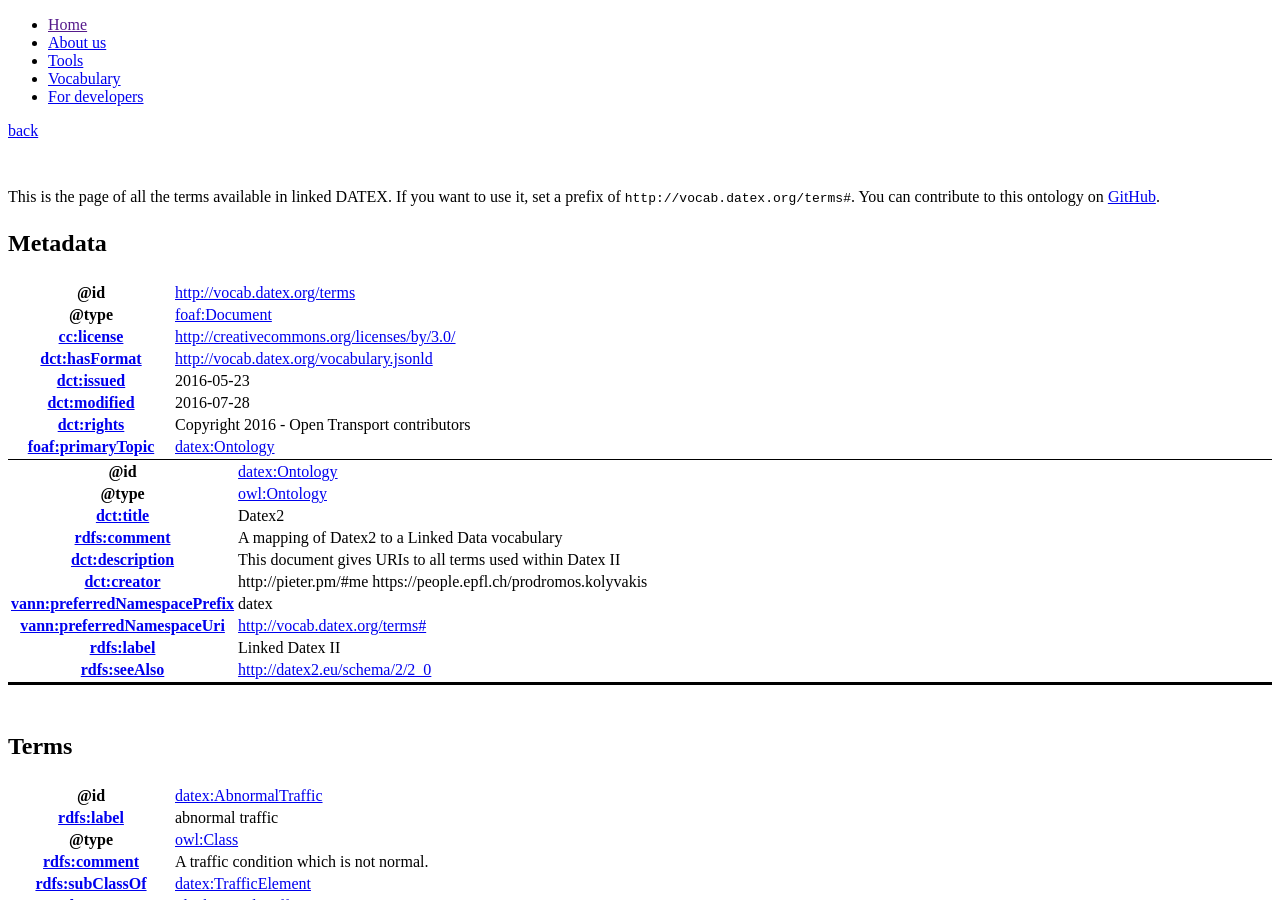
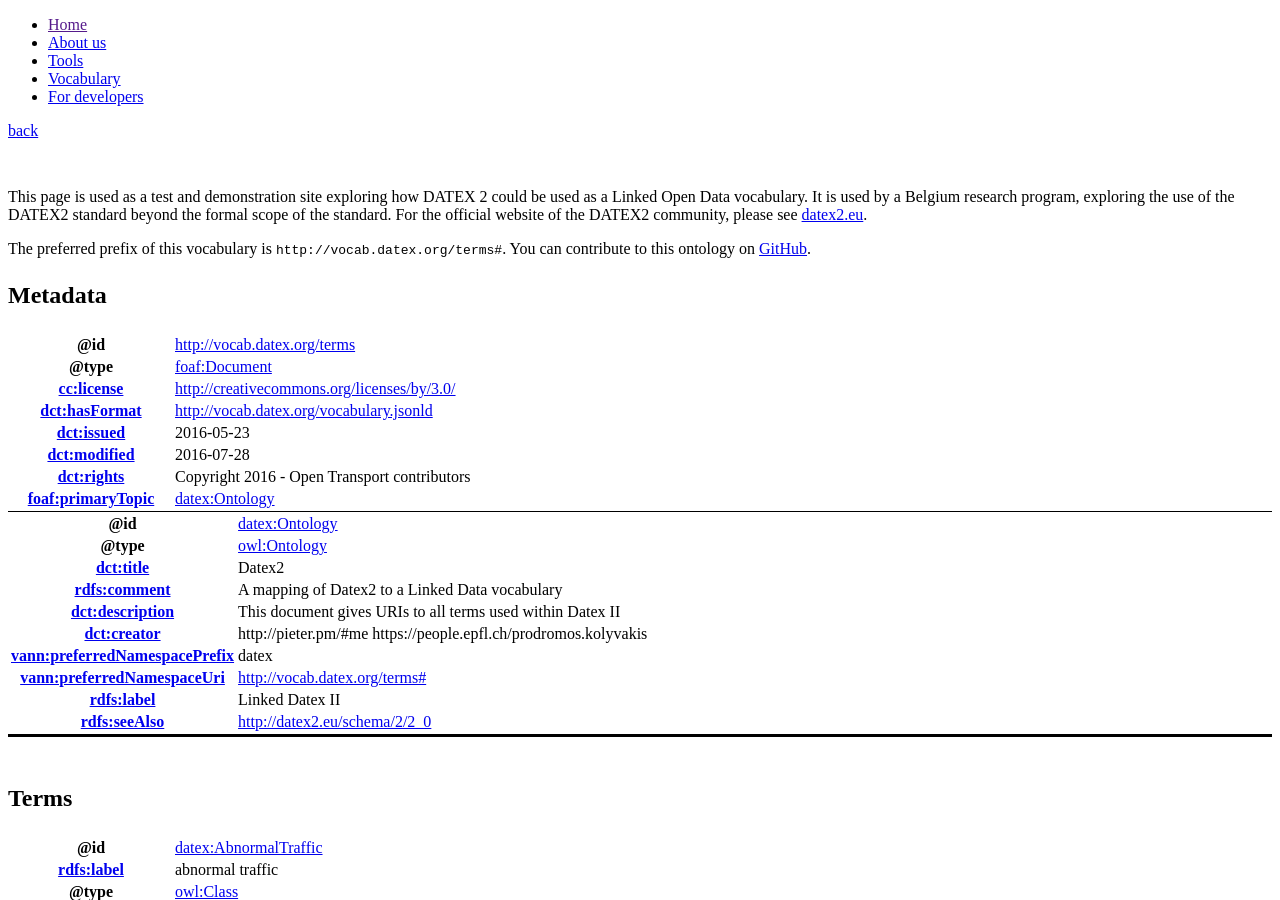
Before and after one commit to osoc16/mobylink, a Jekyll site: the page built from terms/index.html, in a window 1280 px wide and 900 px high. Built offline with Jekyll 4.4.1, drawn with Linux system fonts in a browser that asks for light colours; some of the changed text lies outside the part shown.

Commit message:
Added notice

```diff
--- a/terms/index.html
+++ b/terms/index.html
@@ -3,7 +3,8 @@ layout: example
 ---
 
 <section class="heading">
-<p>This is the page of all the terms available in linked DATEX. If you want to use it, set a prefix of <code>http://vocab.datex.org/terms#</code>. You can contribute to this ontology on <a href="https://github.com/oSoc16/mobylink/blob/gh-pages/_data/vocabulary.json">GitHub</a>.</p>
+  <p>This page is used as a test and demonstration site exploring how DATEX 2 could be used as a Linked Open Data vocabulary. It is used by a Belgium research program, exploring the use of the DATEX2 standard beyond the formal scope of the standard. For the official website of the DATEX2 community, please see <a href="http://www.datex2.eu">datex2.eu</a>.</p>
+  <p>The preferred prefix of this vocabulary is <code>http://vocab.datex.org/terms#</code>. You can contribute to this ontology on <a href="https://github.com/oSoc16/mobylink/blob/gh-pages/_data/vocabulary.json">GitHub</a>.</p>
 <h2>Metadata</h2>
 {% for term in site.data.vocabulary['@graph'] %}
   <article id="{{term["@id"] | split: ':' | last}}" class="table-container">
```
